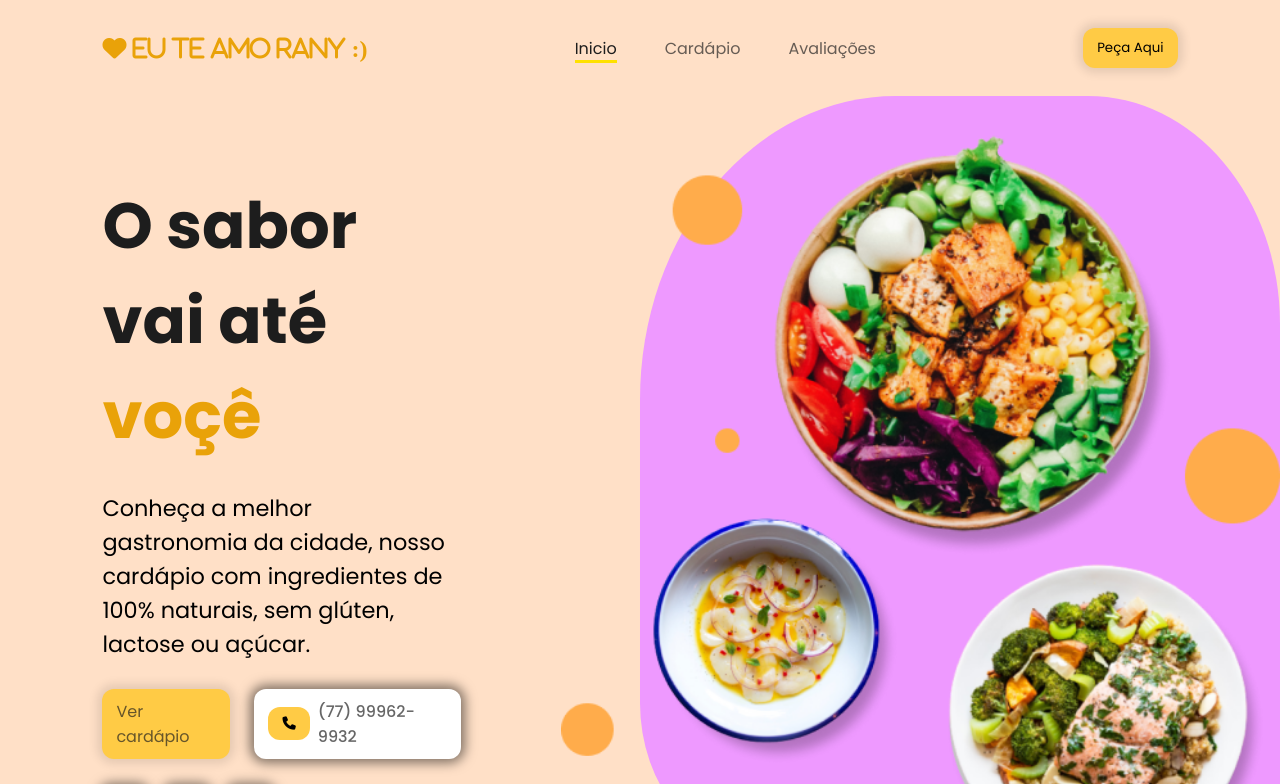
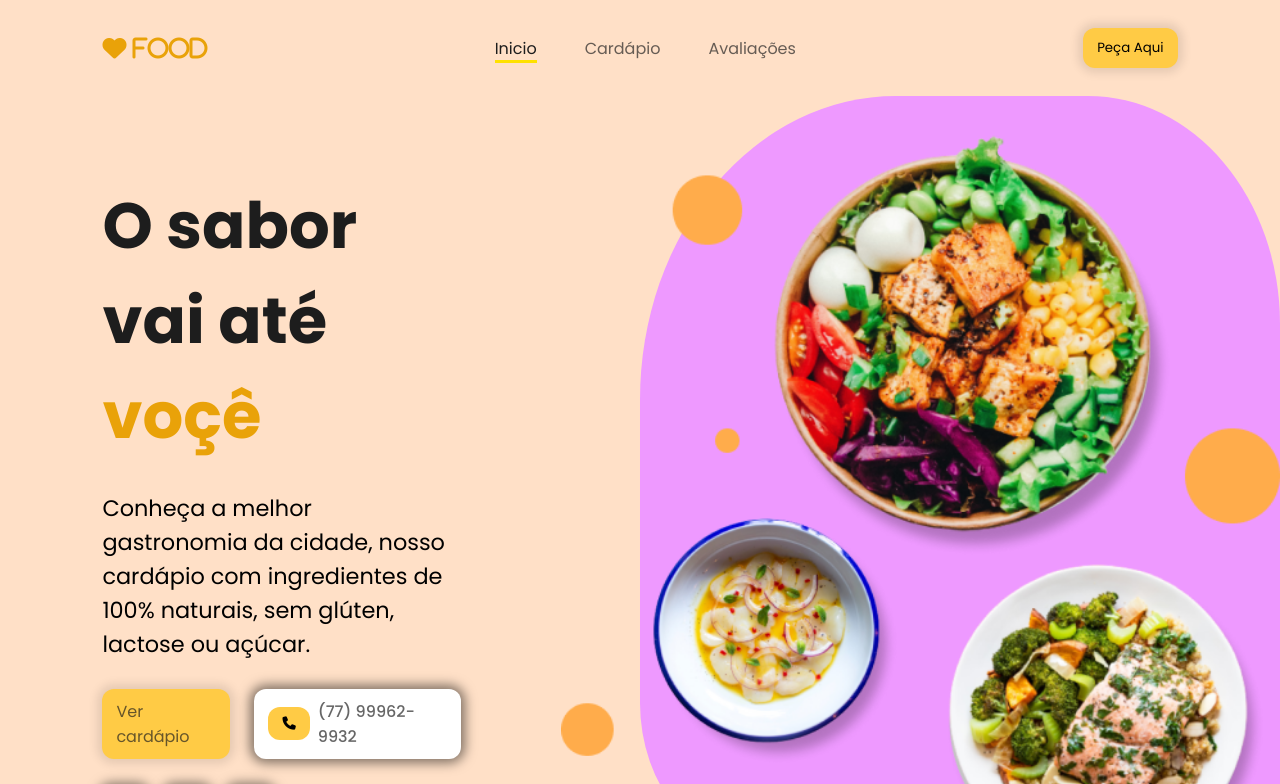
Before and after one commit to DanMonteVerde/Front-End, a plain HTML site: page landingpage_01/index.html in a window 1280 px wide. Shown: the top 784 px of the page. Drawn offline with nearby package versions, Linux system fonts and the light colour scheme; files whose address does not match are found by name.

Commit message:
Update index.html
alterei h1 da navbar

```diff
--- a/landingpage_01/index.html
+++ b/landingpage_01/index.html
@@ -15,7 +15,7 @@
 <body>
    <header>
         <nav id="navbar">
-            <i class="fa-solid fa-heart" id="nav_logo"> EU TE AMO RANY :)</i>
+            <i class="fa-solid fa-heart" id="nav_logo"> food</i>
 
             <ul id="nav_list">
                 <li class="nav-item active">
```
